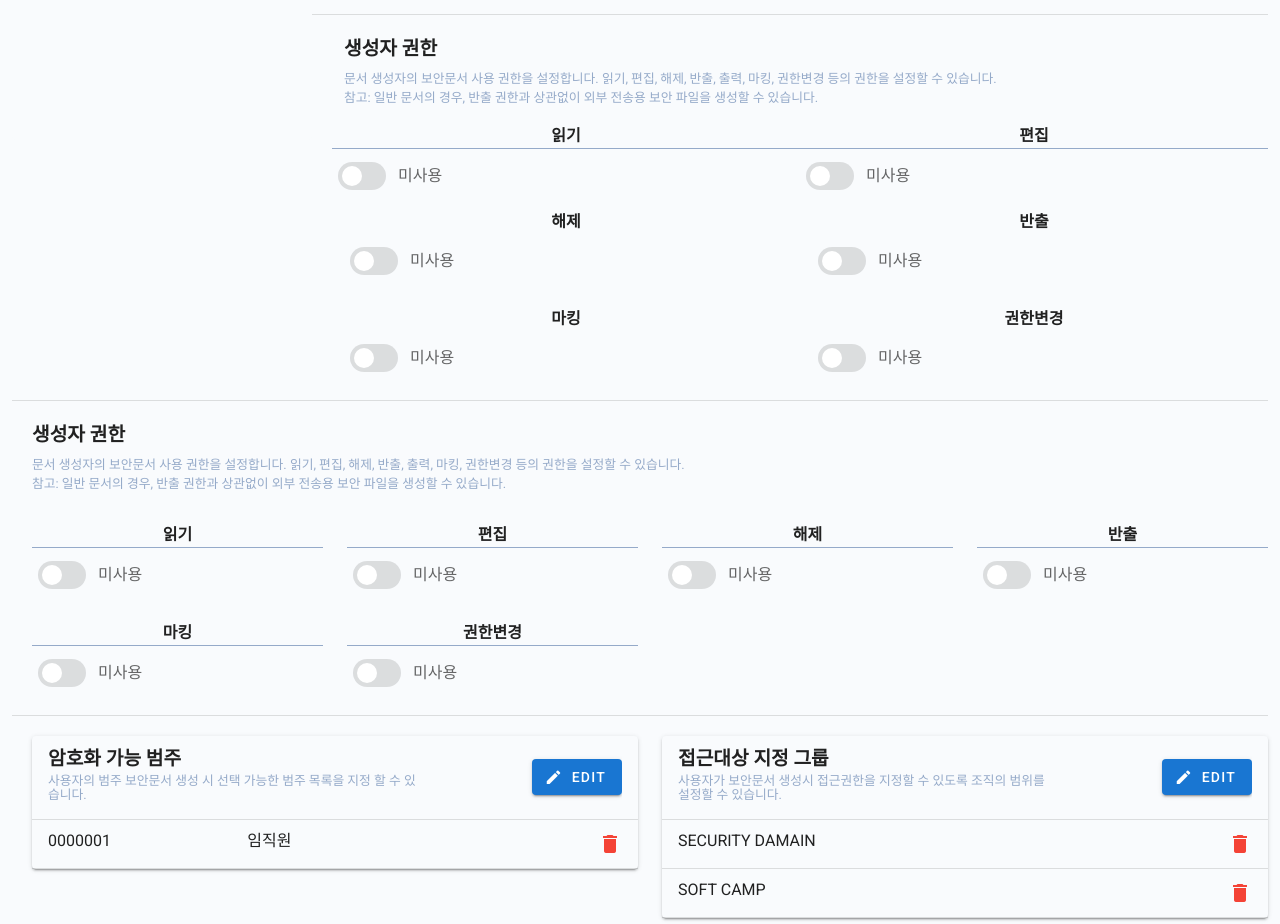
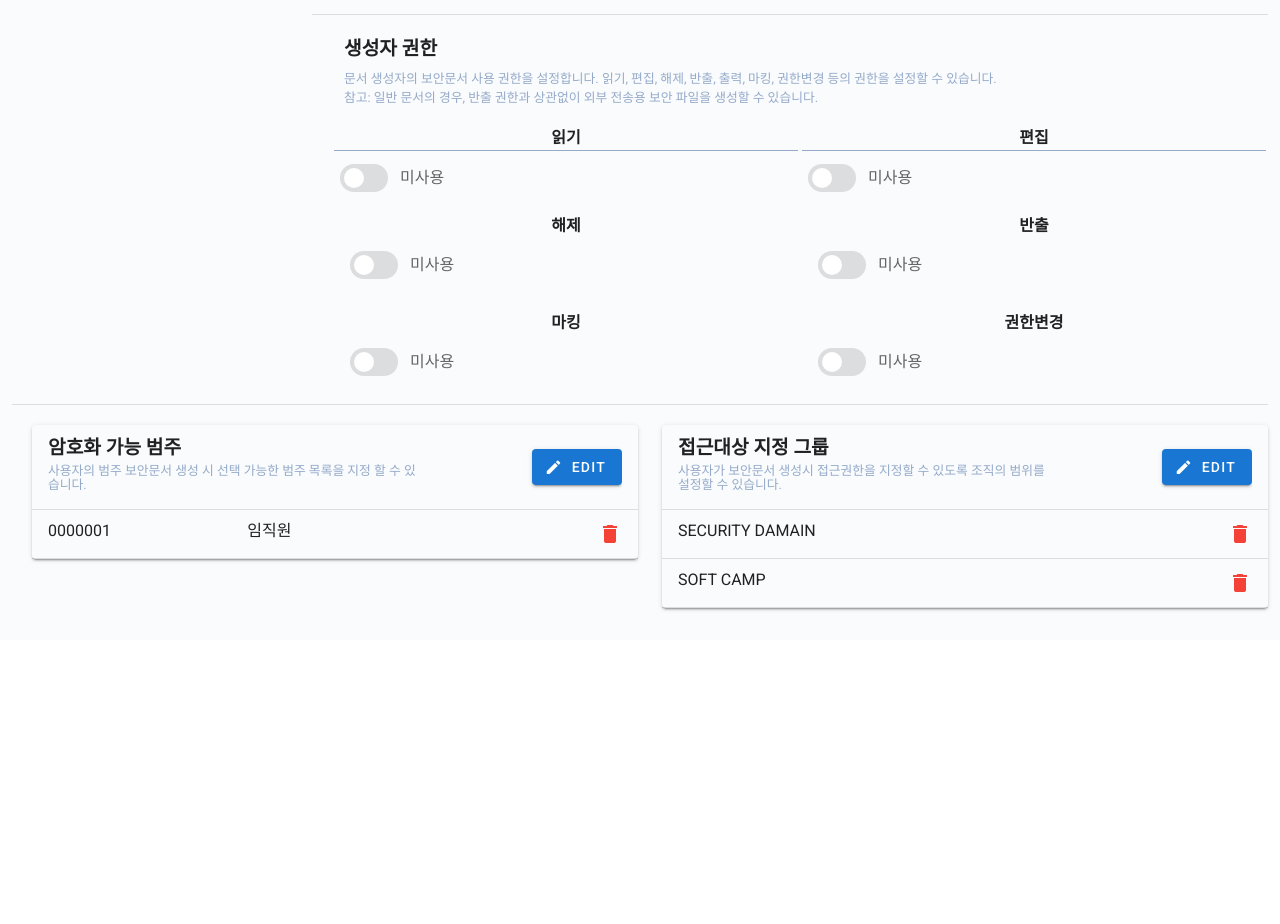
Before and after one commit to woo-da-young/cs_console_demo, a Vue app: page /#/ in a window 1280 px wide. Shown: the part 800-1724 px from the top of the page. After the commit the page ends 1440 px from the top, so only its background shows below. Built offline with nearby package versions, Linux system fonts and the light colour scheme.

Commit message:
1차 완료

```diff
--- a/src/Home.vue
+++ b/src/Home.vue
@@ -302,7 +302,7 @@
                 </ul>
               </div>
             </v-col>
-            <v-col cols="6" class="margin-padding-zero">
+            <v-col cols="6" style="margin:0; padding:2px">
               <div class="contents_sub-title contents_sub-title-border">읽기</div>
               <v-switch
                 v-model="switch5"
@@ -314,7 +314,7 @@
                 <template v-slot:label v-else><span>미사용</span></template>
               </v-switch>
             </v-col>
-            <v-col cols="6" class="margin-padding-zero">
+            <v-col cols="6" style="margin:0; padding:2px">
               <div class="contents_sub-title contents_sub-title-border">편집</div>
               <v-switch
                 v-model="switch6"
@@ -364,93 +364,6 @@
             </v-col>
             <v-col cols="6" >
               <div class="contents_sub-title">권한변경</div>
-              <v-switch
-                v-model="switch10"
-                 inset
-                hide-details
-                class="v-switch-style"
-              >
-                <template v-slot:label v-if="switch10 === true"><span style="color: #000">사용</span></template>
-                <template v-slot:label v-else><span>미사용</span></template>
-              </v-switch>
-            </v-col>
-          </v-row>
-          <!-- 생성자 권한 끝 -->
-
-<v-divider></v-divider>
-          <!-- 생성자 권한 시작 -->
-          <v-row class="contents_layout">
-            <v-col cols="12" >
-              <div class="contents_title">생성자 권한</div>
-              <div class="contents_comment">
-                <ul class="contents_comment-ul">
-                  <li>문서 생성자의 보안문서 사용 권한을 설정합니다. 읽기, 편집, 해제, 반출, 출력, 마킹, 권한변경 등의 권한을 설정할 수 있습니다. </li>
-                  <li>참고: 일반 문서의 경우, 반출 권한과 상관없이 외부 전송용 보안 파일을 생성할 수 있습니다. </li>
-                </ul>
-              </div>
-            </v-col>
-            <v-col cols="3" >
-              <div class="contents_sub-title contents_sub-title-border">읽기</div>
-              <v-switch
-                v-model="switch5"
-                 inset
-                hide-details
-                class="v-switch-style"
-              >
-                <template v-slot:label v-if="switch5 === true"><span style="color: #000">사용</span></template>
-                <template v-slot:label v-else><span>미사용</span></template>
-              </v-switch>
-            </v-col>
-            <v-col cols="3" >
-              <div class="contents_sub-title contents_sub-title-border">편집</div>
-              <v-switch
-                v-model="switch6"
-                 inset
-                hide-details
-                class="v-switch-style"
-              >
-                <template v-slot:label v-if="switch6 === true"><span style="color: #000">사용</span></template>
-                <template v-slot:label v-else><span>미사용</span></template>
-              </v-switch>
-            </v-col>
-            <v-col cols="3" >
-              <div class="contents_sub-title contents_sub-title-border">해제</div>
-              <v-switch
-                v-model="switch7"
-                 inset
-                hide-details
-                class="v-switch-style"
-              >
-                <template v-slot:label v-if="switch7 === true"><span style="color: #000">사용</span></template>
-                <template v-slot:label v-else><span>미사용</span></template>
-              </v-switch>
-            </v-col>
-            <v-col cols="3" >
-              <div class="contents_sub-title contents_sub-title-border">반출</div>
-              <v-switch
-                v-model="switch8"
-                 inset
-                hide-details
-                class="v-switch-style"
-              >
-                <template v-slot:label v-if="switch8 === true"><span style="color: #000">사용</span></template>
-                <template v-slot:label v-else><span>미사용</span></template>
-              </v-switch>
-            </v-col>
-            <v-col cols="3" >
-              <div class="contents_sub-title contents_sub-title-border">마킹</div>
-              <v-switch
-                v-model="switch9"
-                 inset
-                hide-details
-                class="v-switch-style"
-              >
-                <template v-slot:label v-if="switch9 === true"><span style="color: #000">사용</span></template>
-                <template v-slot:label v-else><span>미사용</span></template>
-              </v-switch>
-            </v-col>
-            <v-col cols="3" >
-              <div class="contents_sub-title contents_sub-title-border">권한변경</div>
               <v-switch
                 v-model="switch10"
                  inset
```
